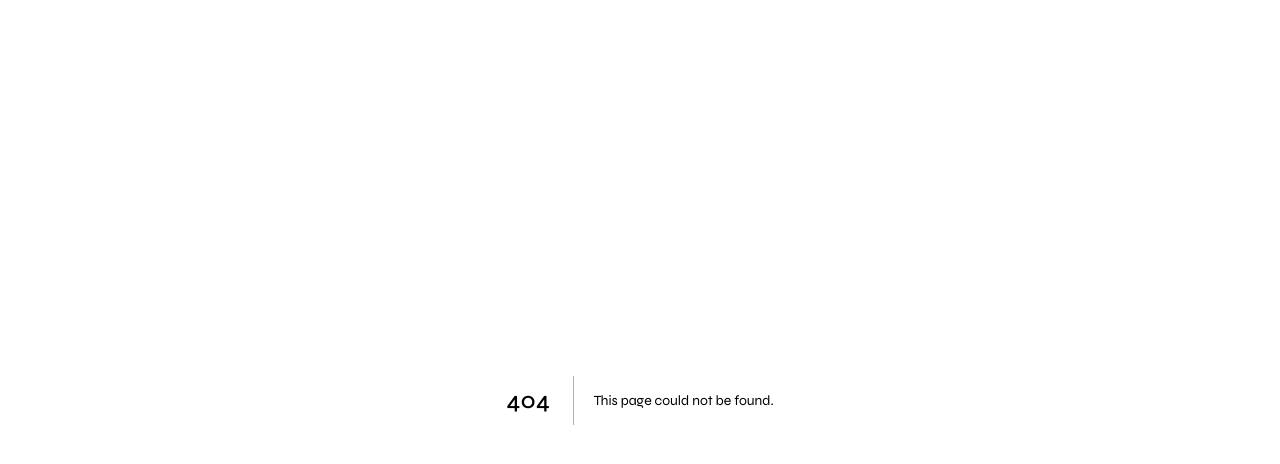
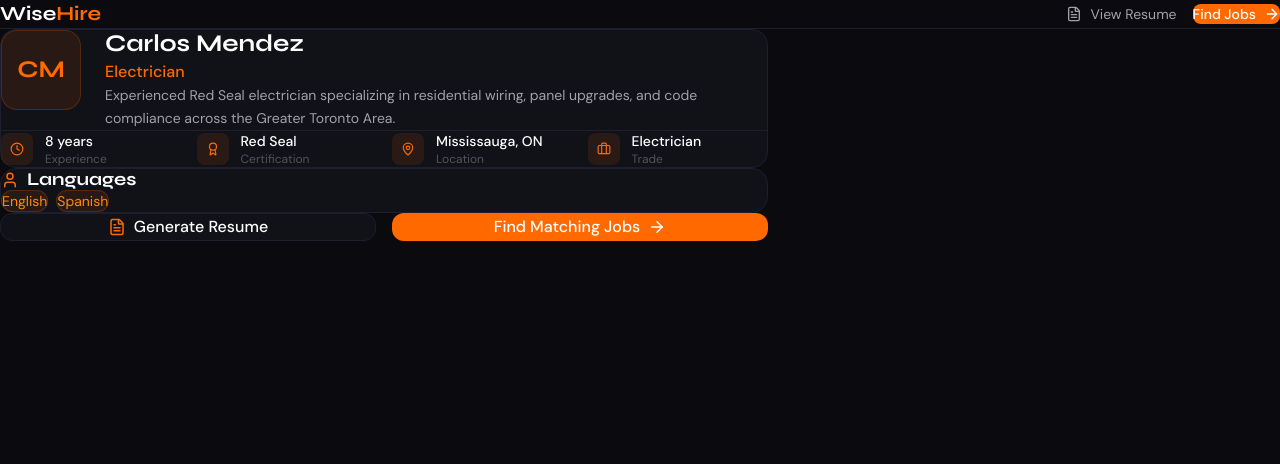
Before and after one commit to rishabhworks/GenAIGenesis, a Next.js app in the folder frontend/: page /profile in a window 1280 px wide. Before the commit this address had no page. Shown: the top 464 px of the page. Built offline with nearby package versions, Linux system fonts and the light colour scheme.

Commit message:
feat: add profile page with user information and navigation

```diff
--- /dev/null
+++ b/frontend/src/app/profile/page.tsx
@@ -0,0 +1,176 @@
+'use client'
+
+import { useEffect, useState } from 'react'
+import { useRouter } from 'next/navigation'
+import { motion } from 'framer-motion'
+import { MapPin, Briefcase, Award, Clock, ArrowRight, FileText, User } from 'lucide-react'
+import { mockWorker } from '@/mock/carlos'
+import type { Worker } from '@/types'
+
+export default function ProfilePage() {
+  const router = useRouter()
+  const [worker, setWorker] = useState<Worker>(mockWorker)
+
+  useEffect(() => {
+    const stored = localStorage.getItem('wisehire_profile')
+    if (stored) {
+      const parsed = JSON.parse(stored)
+      setWorker({
+        name: parsed.name || mockWorker.name,
+        trade: parsed.trade || mockWorker.trade,
+        years_experience: parseInt(parsed.years_experience) || mockWorker.years_experience,
+        certification: parsed.certification || mockWorker.certification,
+        location: parsed.location || mockWorker.location,
+        languages: mockWorker.languages,
+        summary: mockWorker.summary,
+      })
+    }
+  }, [])
+
+  const initials = worker.name
+    .split(' ')
+    .map(n => n[0])
+    .join('')
+    .toUpperCase()
+
+  return (
+    <main className="min-h-screen bg-[#0A0A0F] text-white">
+
+      {/* Nav */}
+      <nav className="flex items-center justify-between px-8 py-6 border-b border-[#1E1E2E]">
+        <span className="font-display text-xl font-bold">
+          Wise<span className="text-orange-500">Hire</span>
+        </span>
+        <div className="flex items-center gap-4">
+          <button
+            onClick={() => router.push('/resume')}
+            className="flex items-center gap-2 text-sm text-[#A1A1AA] hover:text-white transition-colors"
+          >
+            <FileText size={16} />
+            View Resume
+          </button>
+          <button
+            onClick={() => router.push('/jobs')}
+            className="flex items-center gap-2 bg-orange-500 hover:bg-orange-400 text-white text-sm font-medium px-4 py-2 rounded-lg transition-colors"
+          >
+            Find Jobs
+            <ArrowRight size={16} />
+          </button>
+        </div>
+      </nav>
+
+      <div className="max-w-3xl mx-auto px-6 py-12">
+
+        {/* Profile header */}
+        <motion.div
+          initial={{ opacity: 0, y: 24 }}
+          animate={{ opacity: 1, y: 0 }}
+          transition={{ duration: 0.5 }}
+          className="bg-[#111118] border border-[#1E1E2E] rounded-2xl p-8 mb-6"
+        >
+          <div className="flex items-start gap-6">
+
+            {/* Avatar */}
+            <div className="w-20 h-20 rounded-2xl bg-orange-500/10 border border-orange-500/20 flex items-center justify-center flex-shrink-0">
+              <span className="font-display text-2xl font-bold text-orange-500">{initials}</span>
+            </div>
+
+            {/* Info */}
+            <div className="flex-1">
+              <h1 className="font-display text-2xl font-bold mb-1">{worker.name}</h1>
+              <p className="text-orange-500 font-medium mb-3">{worker.trade}</p>
+              <p className="text-[#A1A1AA] text-sm leading-relaxed">{worker.summary}</p>
+            </div>
+          </div>
+
+          {/* Stats row */}
+          <div className="grid grid-cols-2 sm:grid-cols-4 gap-4 mt-8 pt-8 border-t border-[#1E1E2E]">
+            <div className="flex items-center gap-3">
+              <div className="w-8 h-8 rounded-lg bg-orange-500/10 flex items-center justify-center">
+                <Clock size={14} className="text-orange-500" />
+              </div>
+              <div>
+                <p className="text-white text-sm font-medium">{worker.years_experience} years</p>
+                <p className="text-[#52525B] text-xs">Experience</p>
+              </div>
+            </div>
+            <div className="flex items-center gap-3">
+              <div className="w-8 h-8 rounded-lg bg-orange-500/10 flex items-center justify-center">
+                <Award size={14} className="text-orange-500" />
+              </div>
+              <div>
+                <p className="text-white text-sm font-medium">{worker.certification}</p>
+                <p className="text-[#52525B] text-xs">Certification</p>
+              </div>
+            </div>
+            <div className="flex items-center gap-3">
+              <div className="w-8 h-8 rounded-lg bg-orange-500/10 flex items-center justify-center">
+                <MapPin size={14} className="text-orange-500" />
+              </div>
+              <div>
+                <p className="text-white text-sm font-medium">{worker.location}</p>
+                <p className="text-[#52525B] text-xs">Location</p>
+              </div>
+            </div>
+            <div className="flex items-center gap-3">
+              <div className="w-8 h-8 rounded-lg bg-orange-500/10 flex items-center justify-center">
+                <Briefcase size={14} className="text-orange-500" />
+              </div>
+              <div>
+                <p className="text-white text-sm font-medium">{worker.trade}</p>
+                <p className="text-[#52525B] text-xs">Trade</p>
+              </div>
+            </div>
+          </div>
+        </motion.div>
+
+        {/* Languages */}
+        <motion.div
+          initial={{ opacity: 0, y: 24 }}
+          animate={{ opacity: 1, y: 0 }}
+          transition={{ duration: 0.5, delay: 0.1 }}
+          className="bg-[#111118] border border-[#1E1E2E] rounded-2xl p-6 mb-6"
+        >
+          <h2 className="font-display text-lg font-bold mb-4 flex items-center gap-2">
+            <User size={18} className="text-orange-500" />
+            Languages
+          </h2>
+          <div className="flex flex-wrap gap-2">
+            {worker.languages.map((lang, i) => (
+              <span
+                key={i}
+                className="bg-orange-500/10 border border-orange-500/20 text-orange-400 text-sm px-3 py-1 rounded-full"
+              >
+                {lang}
+              </span>
+            ))}
+          </div>
+        </motion.div>
+
+        {/* CTA */}
+        <motion.div
+          initial={{ opacity: 0, y: 24 }}
+          animate={{ opacity: 1, y: 0 }}
+          transition={{ duration: 0.5, delay: 0.2 }}
+          className="grid grid-cols-1 sm:grid-cols-2 gap-4"
+        >
+          <button
+            onClick={() => router.push('/resume')}
+            className="bg-[#111118] border border-[#1E1E2E] hover:border-orange-500/40 text-white font-medium py-4 rounded-xl transition-all duration-200 flex items-center justify-center gap-2"
+          >
+            <FileText size={18} className="text-orange-500" />
+            Generate Resume
+          </button>
+          <button
+            onClick={() => router.push('/jobs')}
+            className="bg-orange-500 hover:bg-orange-400 text-white font-medium py-4 rounded-xl transition-all duration-200 flex items-center justify-center gap-2"
+          >
+            Find Matching Jobs
+            <ArrowRight size={18} />
+          </button>
+        </motion.div>
+
+      </div>
+    </main>
+  )
+}
```
